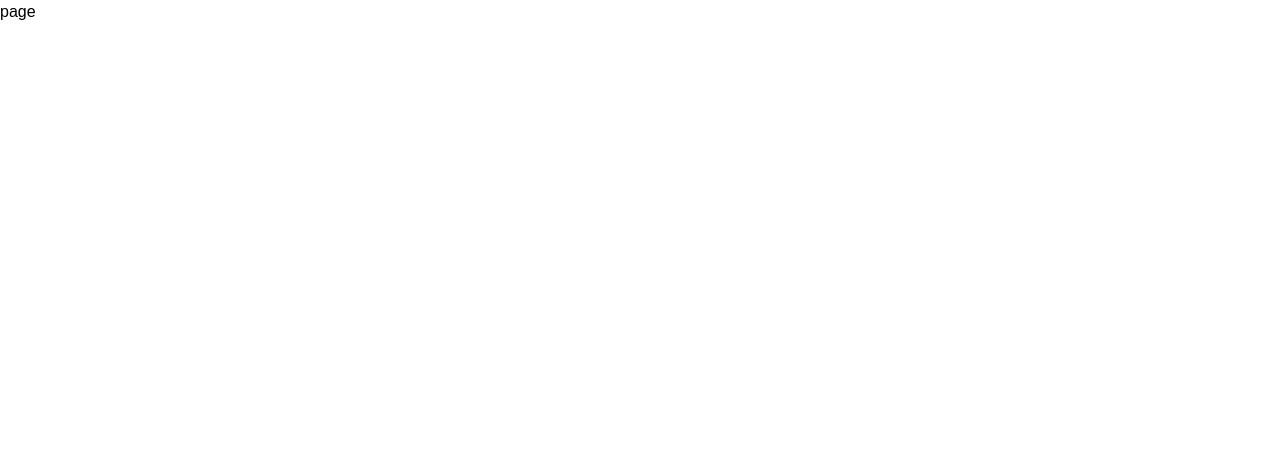
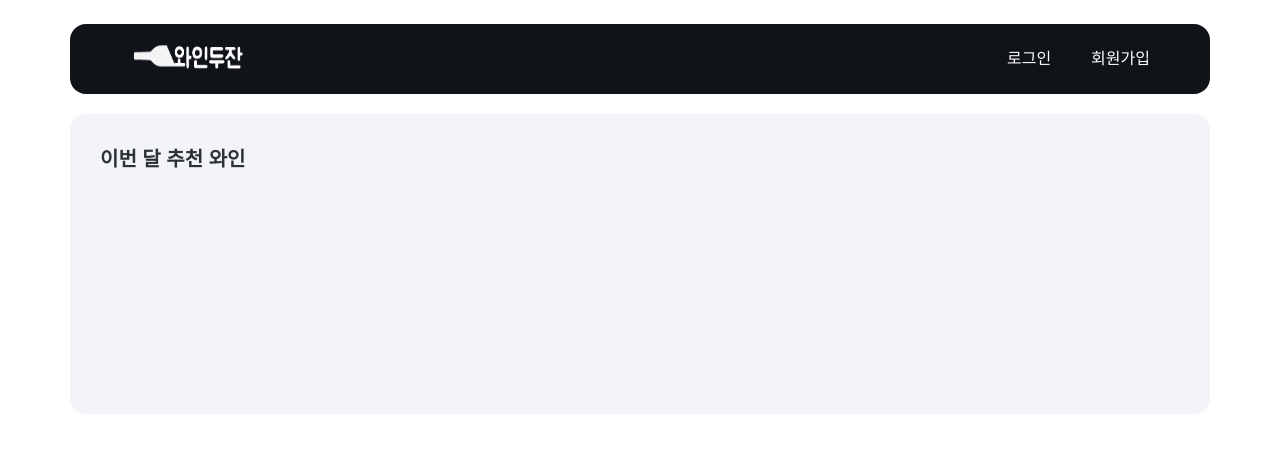
Before and after one commit to seungwonHong/winedoojan---project, a Next.js app: page /wines in a window 1280 px wide. Shown: the top 452 px of the page. Built offline with nearby package versions, Linux system fonts and the light colour scheme; a web font is replaced by a local one.

Commit message:
feat(winelist): 와인 목록 페이지 개발 시작

```diff
--- a/src/app/page.tsx
+++ b/src/app/page.tsx
@@ -18,7 +18,7 @@ export default async function Home() {
     <div className="flex flex-col items-center lg:px-[390px] lg:pt-[24px] lg:pb-[109px] md:px-[20px] md:pt-[24px] md:pb-[72px] px-[16px] pt-[16px] pb-[62px]">
       <Header />
 
-      <div className="flex flex-col items-center overflow-hidden lg:px[98px] lg:pb-0 md:px-[58px] lg:w-[1140px] lg:h-[535px] md:w-[704px] md:h-[394px] w-[343px] h-[403px] rounded-2xl bg-[#171A21]">
+      <div className="flex flex-col items-center overflow-hidden lg:mt-[80px] mt-[24px] lg:px[98px] lg:pb-0 md:px-[58px] lg:w-[1140px] lg:h-[535px] md:w-[704px] md:h-[394px] w-[343px] h-[403px] rounded-2xl bg-[#171A21]">
         <Image
           width={140}
           height={100}
--- a/src/app/wines/page.tsx
+++ b/src/app/wines/page.tsx
@@ -1,11 +1,17 @@
-import React from 'react'
+import Header from "@/components/common/Header";
+import WineListRecWine from "@/components/WineListRecWine";
+import React from "react";
 
-type Props = {}
+interface Props {}
 
 const page = (props: Props) => {
   return (
-    <div>page</div>
-  )
-}
+    <div className="flex flex-col items-center lg:px-[390px] lg:pt-[24px] lg:pb-[109px] md:px-[20px] md:pt-[24px] md:pb-[72px] px-[16px] pt-[16px] pb-[62px]">
+      <Header />
+
+      <WineListRecWine />
+    </div>
+  );
+};
 
 export default page;
--- /dev/null
+++ b/src/components/WineListRecWine.tsx
@@ -0,0 +1,15 @@
+import React from "react";
+
+interface Props {}
+
+const WineListRecWine = (props: Props) => {
+  return (
+    <div className="flex flex-col lg:w-[1140px] lg:h-[300px] rounded-2xl bg-[#F2F4F8] lg:mt-[20px] md:mt-[20px] mt-[15px] lg:pt-[30px] lg:pl-[30px] md:pt-[30px] md:pl-[30px] pt-[20px] pl-[20px]">
+      <span className="text-[#2D3034] text-[20px] font-bold lg:mb-[30px] md:mb-[30px] mb-[20px]">
+        이번 달 추천 와인
+      </span>
+    </div>
+  );
+};
+
+export default WineListRecWine;
--- a/src/components/common/Header.tsx
+++ b/src/components/common/Header.tsx
@@ -3,7 +3,7 @@ import React from "react";
 
 const Header = () => {
   return (
-    <header className="flex flex-row justify-between items-center lg:mb-[80px] mb-[24px] lg:w-[1140px] lg:h-[70px] md:w-[704px] md:h-[70px] w-[343px] h-[50px] rounded-2xl bg-[#101318] lg:px-[60px] md:px-[60px] px-[20px] lg:py-[25px] md:py-[25px] py-[16px]">
+    <header className="flex flex-row justify-between items-center lg:w-[1140px] lg:h-[70px] md:w-[704px] md:h-[70px] w-[343px] h-[50px] rounded-2xl bg-[#101318] lg:px-[60px] md:px-[60px] px-[20px] lg:py-[25px] md:py-[25px] py-[16px]">
       <img
         className="lg:w-[120px] lg:h-[40px] md:w-[100px] md:h-[40px] w-[80px] h-[30px]"
         alt="logo"
```
